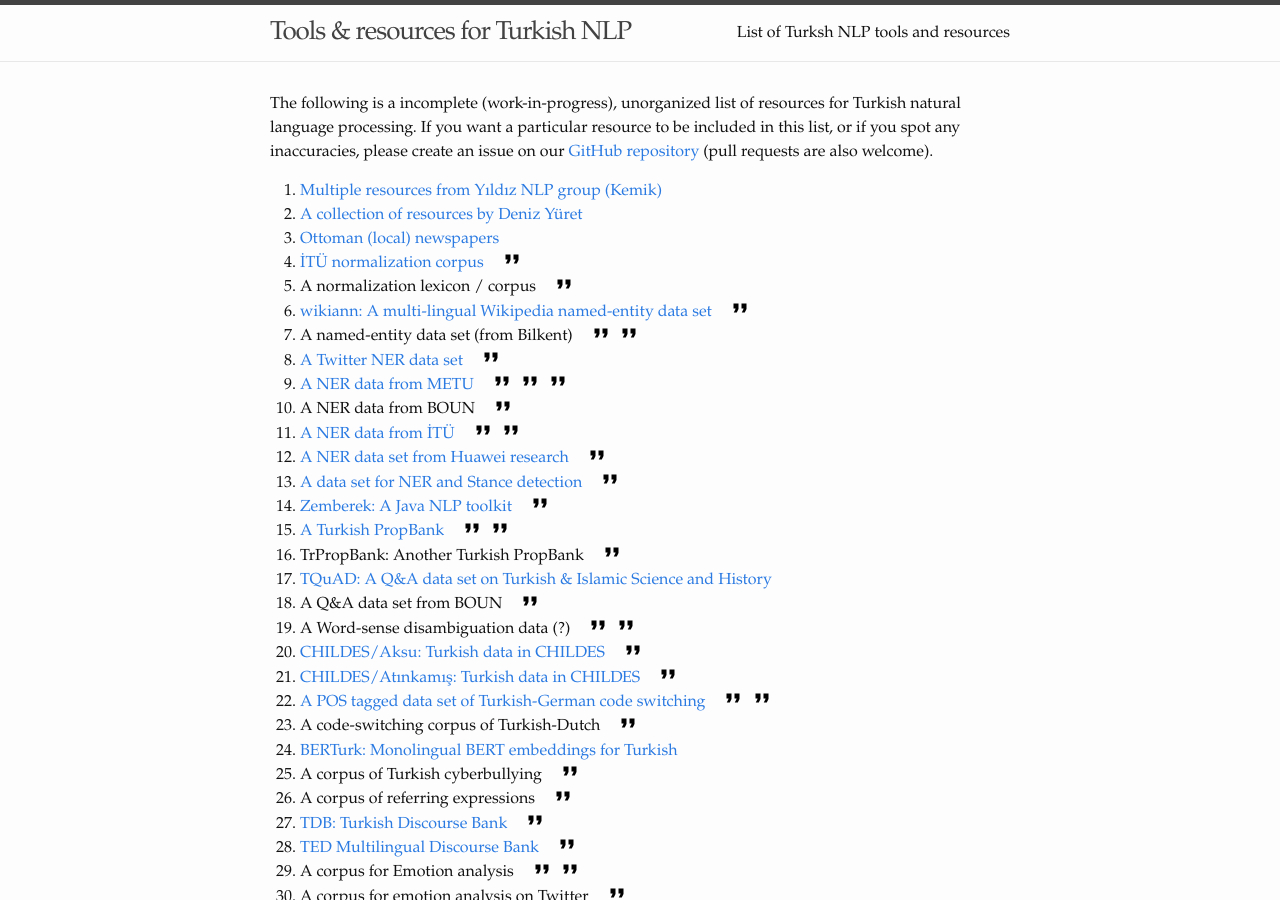
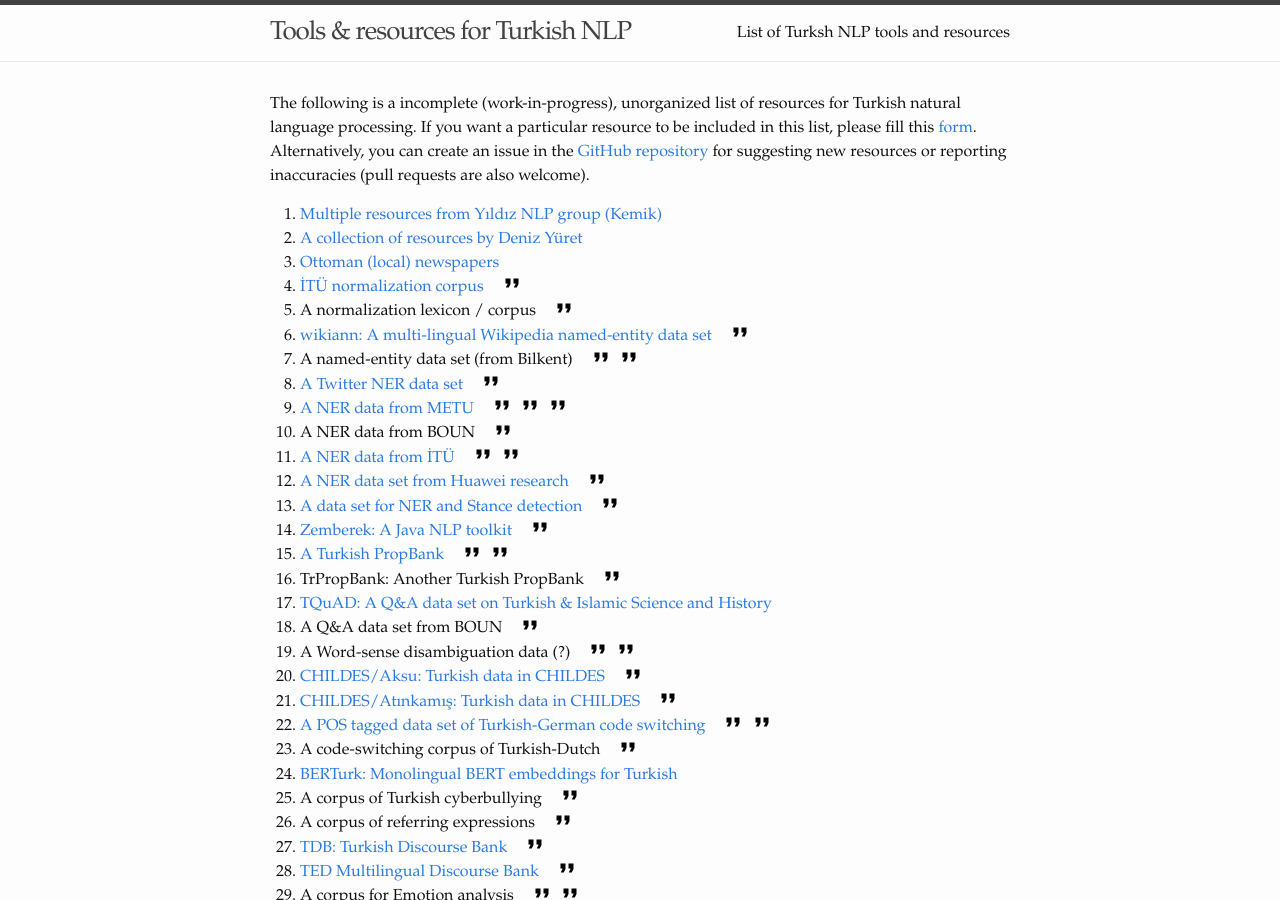
Before and after one commit to TurkishNLP/list, a Jekyll site: the page built from index.md, in a window 1280 px wide and 900 px high. Built offline with Jekyll 4.4.1, drawn with Linux system fonts in a browser that asks for light colours.

Commit message:
Add form link.

```diff
--- a/index.md
+++ b/index.md
@@ -6,9 +6,12 @@ title: List of Turksh NLP tools and resources
 The following is a incomplete (work-in-progress), unorganized list of resources
 for Turkish natural language processing.
 If you want a particular resource to be included in this list,
-or if you spot any inaccuracies,
-please create an issue on our
+please fill
+this [form](https://docs.google.com/forms/d/e/1FAIpQLSelhXsjGaKhNFyc2UnGSoeoagxqFnmdLqogCFCm2ErzmZ2y2w/viewform?usp=sf_link).
+Alternatively,
+you can create an issue in the
 [GitHub repository](https://github.com/TurkishNLP/list)
+for suggesting new resources or reporting inaccuracies
 (pull requests are also welcome).
 
 {% assign sl = site.data.resources | sort: 'subcat' %}
```
